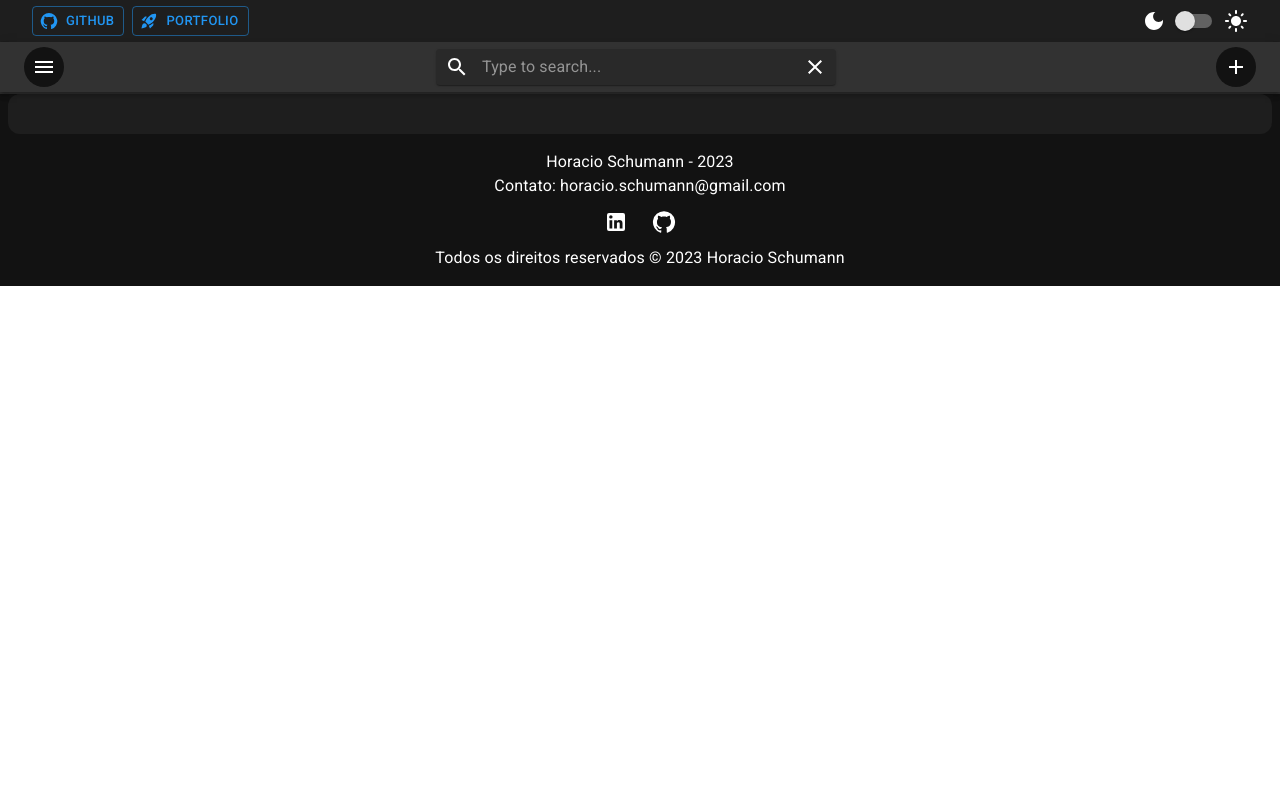
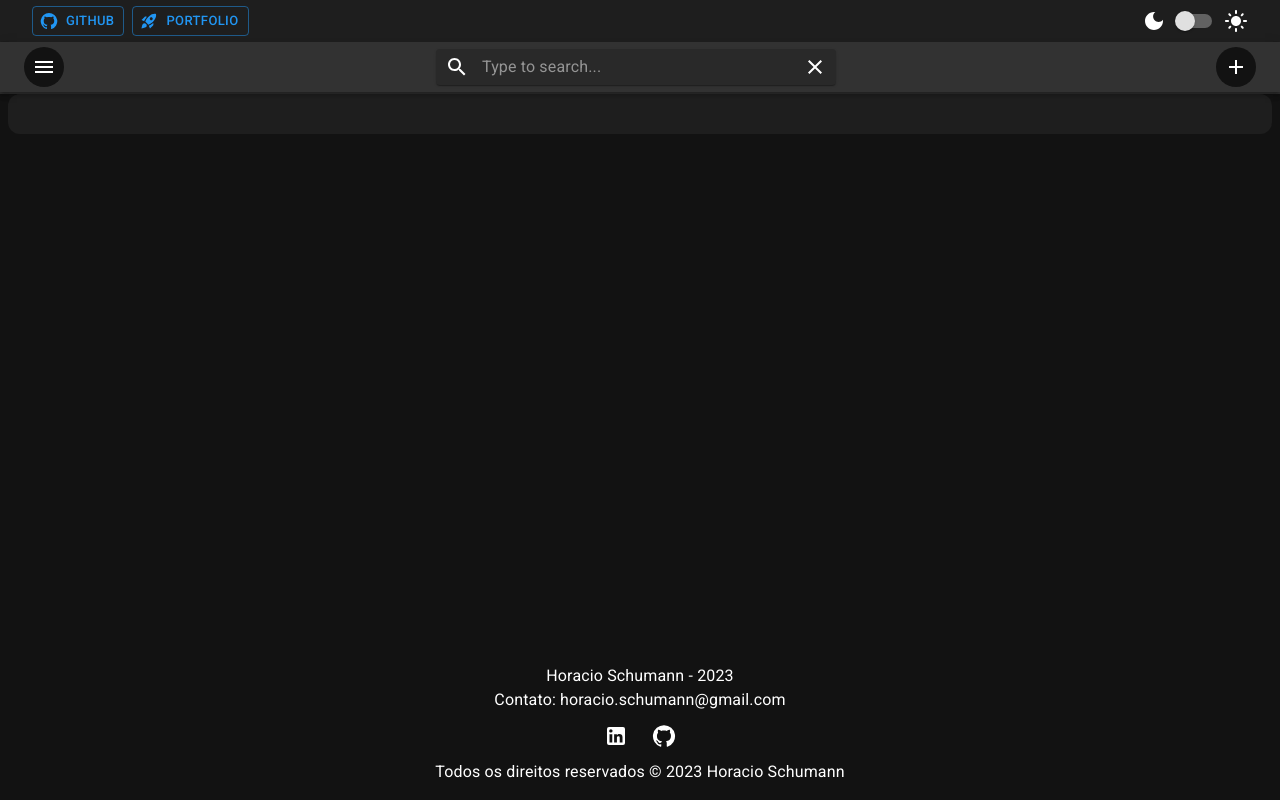
Before and after one commit to horaciosdev/react-notes, a React (Vite) app: page / in a window 1280 px wide. Built offline with nearby package versions, Linux system fonts and the light colour scheme.

Commit message:
style: ajuste para colocar o rodapé sempre ao final.

```diff
--- a/src/App.tsx
+++ b/src/App.tsx
@@ -58,11 +58,20 @@ function App() {
       <Box
         bgcolor={"background.default"}
         color={"text.primary"}
-        sx={{ display: "flex", flexDirection: "column", width: "100%" }}
+        sx={{
+          display: "flex",
+          flexDirection: "column",
+          width: "100%",
+          minHeight: "100vh",
+        }}
       >
-        <Header lightMode={lightMode} setLightMode={setLightMode} />
-        <NotesApp />
-        <Footer />
+        <Box>
+          <Header lightMode={lightMode} setLightMode={setLightMode} />
+          <NotesApp />
+        </Box>
+        <Box sx={{ mt: "auto" }}>
+          <Footer />
+        </Box>
       </Box>
     </ThemeProvider>
   );
```
